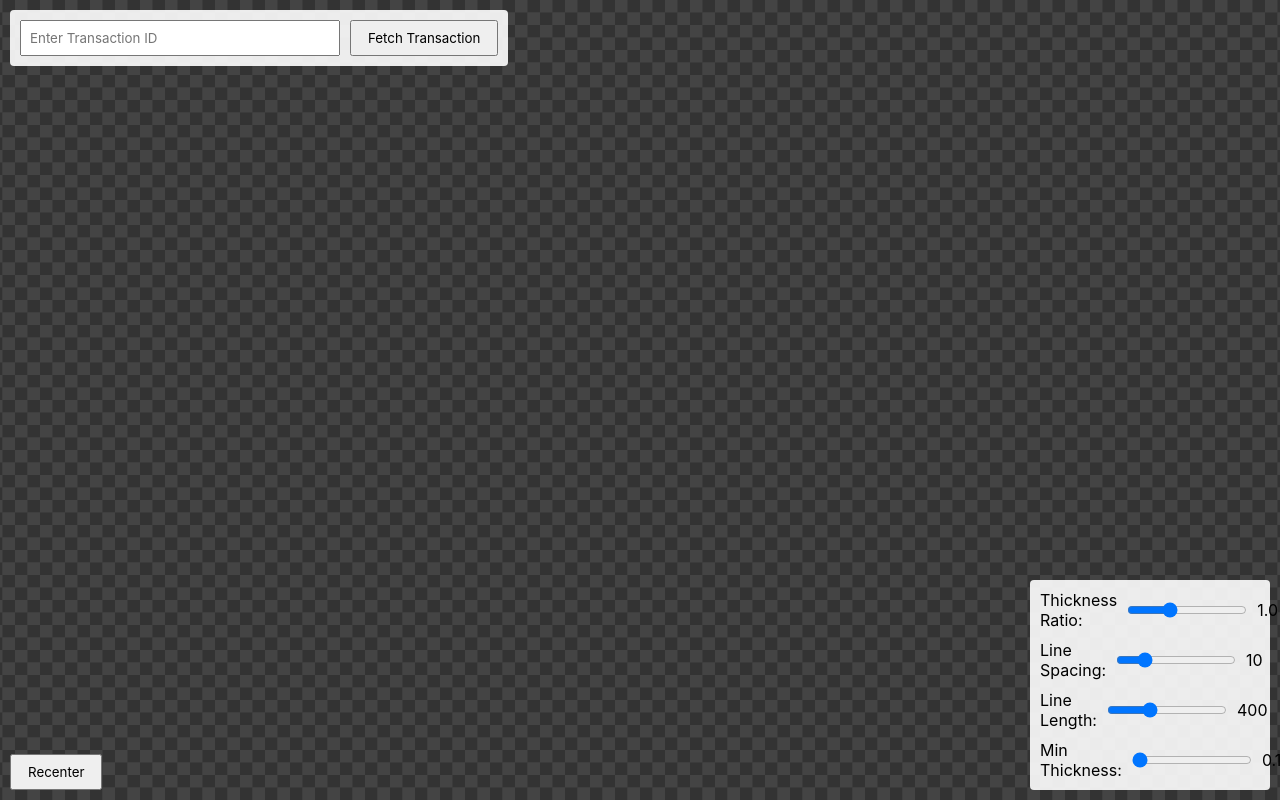
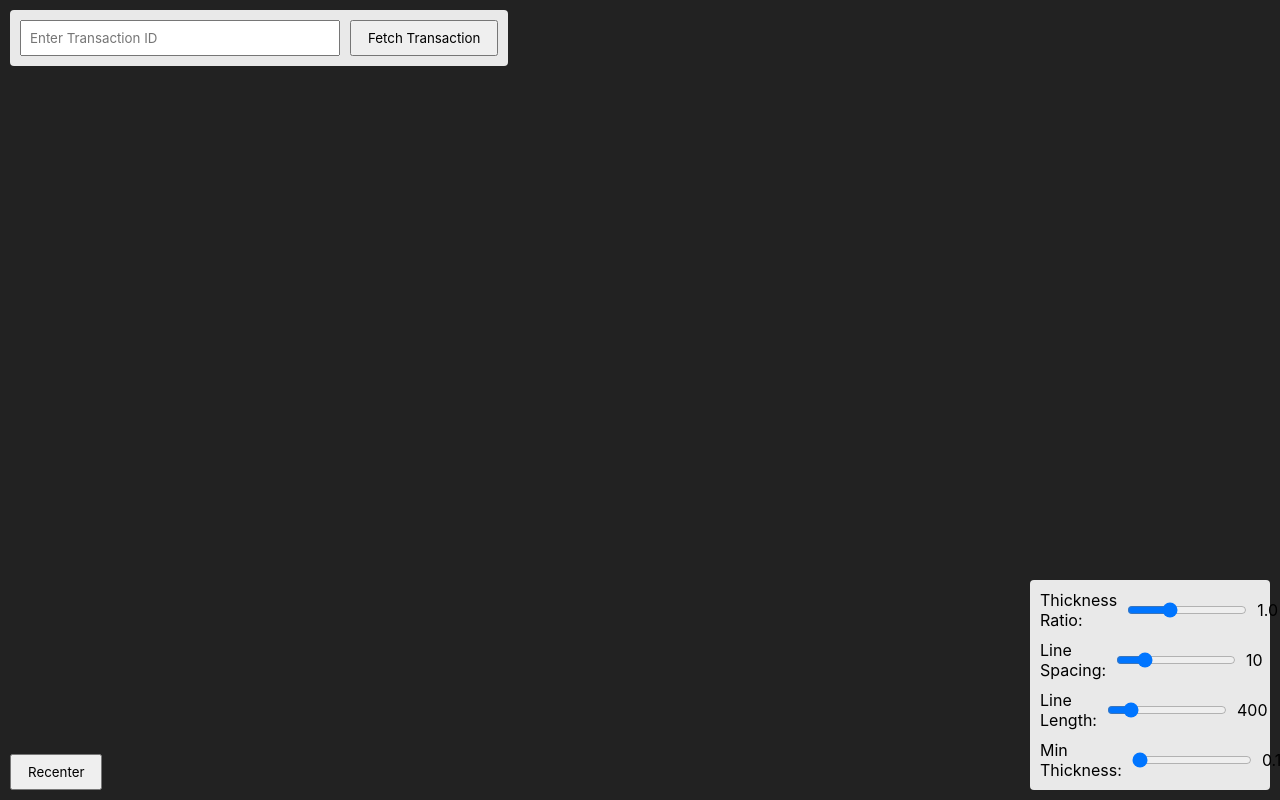
Before and after one commit to rhit-berklith/ViewTXO, a React (Create React App) app: page / in a window 1280 px wide. Built offline with nearby package versions, Linux system fonts and the light colour scheme.

Commit message:
utxo output usage shown

```diff
--- a/src/api/api.js
+++ b/src/api/api.js
@@ -9,3 +9,13 @@ export const fetchTransaction = async (transactionId) => {
     throw error;
   }
 };
+
+export const fetchTxOutspends = async (transactionId) => {
+  try {
+    const response = await axios.get(`https://blockstream.info/api/tx/${transactionId}/outspends`);
+    return response.data; // Array of objects corresponding to each output
+  } catch (error) {
+    console.error('Error fetching outspends:', error);
+    throw error;
+  }
+};
--- a/src/components/App.js
+++ b/src/components/App.js
@@ -152,8 +152,8 @@ const App = () => {
           <input
             type="range"
             min="200"
-            max="800"
-            step="50"
+            max="1500" // Increased maximum from 800 to 1500
+            step="100" // Adjusted step for finer control
             value={lineLength}
             onChange={(e) => setLineLength(parseInt(e.target.value, 10))}
             style={{ width: '120px' }}
--- a/src/components/CanvasBackground.js
+++ b/src/components/CanvasBackground.js
@@ -1,9 +1,9 @@
 import React, { useRef, useState, useEffect } from 'react';
 import * as d3 from 'd3';
-import GridBackground from './GridBackground';
+import SimpleBackground from './SimpleBackground';
 import TransactionChart from './TransactionChart';
 
-const CanvasBackground = ({ recenterRef, transactionData, onHover, lineThicknessRatio, lineSpacing, lineLength, minLineThickness }) => { // Added props
+const CanvasBackground = ({ recenterRef, transactionData, onHover, ...props }) => { // Added props
   const svgRef = useRef();
   const zoomRef = useRef();
   const [transform, setTransform] = useState(d3.zoomIdentity);
@@ -15,9 +15,8 @@ const CanvasBackground = ({ recenterRef, transactionData, onHover, lineThickness
     const zoom = d3.zoom()
       .scaleExtent([0.1, 10]) // Extended zoom range
       .on('zoom', (event) => {
-        const { transform } = event;
-        container.attr('transform', transform);
-        setTransform(transform);
+        container.attr('transform', event.transform);
+        setTransform(event.transform);
       });
 
     svgEl.call(zoom);
@@ -47,7 +46,7 @@ const CanvasBackground = ({ recenterRef, transactionData, onHover, lineThickness
 
   return (
     <div style={{ position: 'relative', width: '100%', height: '100%' }}>
-      <GridBackground transform={transform} />
+      <SimpleBackground />
       <svg
         ref={svgRef}
         style={{
@@ -56,18 +55,14 @@ const CanvasBackground = ({ recenterRef, transactionData, onHover, lineThickness
           position: 'absolute',
           top: 0,
           left: 0,
-          pointerEvents: 'all',
-          zIndex: 2  // Increased z-index
+          // Remove the pointerEvents override so D3 can handle zoom/pan properly
         }}
       >
         <g className="zoom-container">
           <TransactionChart
             transactionData={transactionData}
             onHover={onHover}
-            lineThicknessRatio={lineThicknessRatio} // Forward prop
-            lineSpacing={lineSpacing} // Forward prop
-            lineLength={lineLength}
-            minLineThickness={minLineThickness}
+            {...props}
           />
         </g>
       </svg>
--- a/src/components/GridBackground.js
+++ b/src/components/GridBackground.js
@@ -21,11 +21,18 @@ const GridBackground = ({ transform }) => {
       const gridSize = 12.5; // Halved grid size
       const { x, y, k } = transform;
 
+      // Dynamically scale the base size to reduce detail at lower zoom levels
+      let adjustedGridSize = gridSize;
+      if (k < 0.5) { adjustedGridSize = gridSize * 2; }
+      if (k < 0.25) { adjustedGridSize = gridSize * 4; }
+      // ...and so on if you want more thresholds...
+
+      const scaledGridSize = adjustedGridSize * k;
+
       ctx.fillStyle = '#444';
       ctx.fillRect(0, 0, rect.width, rect.height);
 
       ctx.fillStyle = '#333';
-      const scaledGridSize = gridSize * k;
 
       // Calculate global tile indices to maintain consistent coloring
       const globalIStart = Math.floor(-x / scaledGridSize) - 1;
--- /dev/null
+++ b/src/components/SimpleBackground.js
@@ -0,0 +1,19 @@
+import React from 'react';
+
+const SimpleBackground = () => {
+  return (
+    <div
+      style={{
+        position: 'absolute',
+        top: 0,
+        left: 0,
+        width: '100%',
+        height: '100%',
+        backgroundColor: '#222', // or any dark gray you prefer
+        zIndex: 0
+      }}
+    />
+  );
+};
+
+export default SimpleBackground;
--- a/src/components/TransactionChart.js
+++ b/src/components/TransactionChart.js
@@ -1,15 +1,29 @@
-import React, { useRef, useEffect } from 'react';
+import React, { useRef, useEffect, useState } from 'react';
 import * as d3 from 'd3';
+import { fetchTxOutspends } from '../api/api'; // New import
 
 const TransactionChart = ({
   transactionData,
   lineThicknessRatio = 1,
   lineSpacing = 10,
-  lineLength = 400,
-  minLineThickness = 0.1,
+  lineLength = 1500, // Updated default line length
+  minLineThickness = 0.1, // Ensured minimum thickness ratio
   onHover
 }) => {
   const groupRef = useRef();
+  const [outspends, setOutspends] = useState(null);
+
+  useEffect(() => {
+    if (transactionData && transactionData.txid) {
+      fetchTxOutspends(transactionData.txid)
+        .then((data) => {
+          // 'data' is an array with length = number of outputs
+          // Each element indicates if/where the output is spent
+          setOutspends(data);
+        })
+        .catch(console.error);
+    }
+  }, [transactionData]);
 
   useEffect(() => {
     console.log('TransactionChart mounting, groupRef:', groupRef.current);
@@ -17,6 +31,7 @@ const TransactionChart = ({
       console.log('No transaction data');
       return;
     }
+    if (!outspends) return; // Wait until outspends are fetched
 
     const g = d3.select(groupRef.current);
     console.log('D3 selection:', g.node());
@@ -80,7 +95,7 @@ const TransactionChart = ({
     const totalHeight = Math.max(accumulatedInputHeight, accumulatedOutputHeight + (transactionData.fee ? feeThickness : 0));
     const verticalOffset = -totalHeight / 2;
 
-    // Draw inputs
+    // Draw inputs from -halfLength to 0
     inputThicknesses.forEach((thickness, i) => {
       const startY = inputEndpointY + thickness / 2;
       const middleY = verticalOffset + inputMiddlePositions[i];
@@ -88,8 +103,8 @@ const TransactionChart = ({
       g.append('path')
         .attr('d', `
           M ${-halfLength},${startY}
-          C ${cp1},${startY}
-          ${cp2},${middleY}
+          C ${-halfLength * 0.5},${startY}
+          ${-halfLength * 0.25},${middleY}
           0,${middleY}
         `)
         .attr('stroke', '#0f0')
@@ -106,7 +121,7 @@ const TransactionChart = ({
       inputEndpointY += thickness + lineSpacing;
     });
 
-    // Draw outputs
+    // Draw outputs from 0 to +halfLength, staying on the right side
     outputThicknesses.forEach((thickness, i) => {
       const endY = outputEndpointY + thickness / 2;
       const middleY = verticalOffset + outputMiddlePositions[i];
@@ -114,9 +129,9 @@ const TransactionChart = ({
       g.append('path')
         .attr('d', `
           M 0,${middleY}
-          C ${-cp2},${middleY}
-          ${-cp1},${endY}
-          ${halfLength},${endY}
+          C ${halfLength * 0.25},${middleY}
+            ${halfLength * 0.5},${endY}
+            ${halfLength},${endY}
         `)
         .attr('stroke', '#0ff')
         .attr('stroke-width', thickness)
@@ -129,10 +144,21 @@ const TransactionChart = ({
           onHover(null, null);
         });
 
+      // If outspends[i].spent is true, draw rectangle offset to the right
+      if (outspends[i]?.spent) {
+        g.append('rect')
+          .attr('x', halfLength + (lineSpacing / 2)) // Use lineSpacing/2 for offset
+          .attr('y', endY - thickness / 2) // Use the endpoint's Y instead of middleY
+          .attr('width', thickness * 2)       // 2× height => 2:1 ratio
+          .attr('height', thickness)
+          .attr('fill', '#aaa')
+          .style('cursor', 'pointer');
+      }
+
       outputEndpointY += thickness + lineSpacing;
     });
 
-    // Draw fee if exists with longer path
+    // Draw fee if exists, also from x=0 to x=+halfLength
     if (transactionData.fee) {
       const endY = outputEndpointY + feeThickness / 2;
       const middleY = verticalOffset + accumulatedOutputHeight + feeThickness / 2;
@@ -140,9 +166,9 @@ const TransactionChart = ({
       g.append('path')
         .attr('d', `
           M 0,${middleY}
-          C ${-cp2},${middleY}
-          ${-cp1},${endY}
-          ${halfLength},${endY}
+          C ${halfLength * 0.25},${middleY}
+            ${halfLength * 0.5},${endY}
+            ${halfLength},${endY}
         `)
         .attr('stroke', '#f55')
         .attr('stroke-width', feeThickness)
@@ -161,11 +187,11 @@ const TransactionChart = ({
         });
     }
 
-  }, [transactionData, lineThicknessRatio, lineSpacing, lineLength, minLineThickness, onHover]); // Add dependencies
+  }, [transactionData, outspends, lineThicknessRatio, lineSpacing, lineLength, minLineThickness, onHover]); // Add dependencies
 
   console.log('Rendering TransactionChart');
 
-  return <g ref={groupRef} transform={`translate(${-lineLength/2},0)`} />;
+  return <g ref={groupRef} />; // Removed the translate(...).
 };
 
 export default TransactionChart;
```
